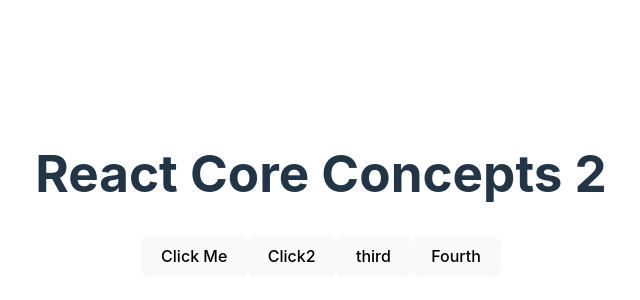
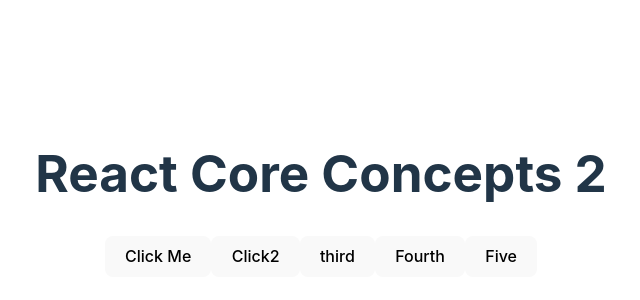
Before and after one commit to tamjidaWeb/react-core-concepts2, a React (Vite) app: page / in a window 1280 px wide. Shown: the part 206-506 px from the top of the page, without its empty margins (319-959 px from the left). Built offline with nearby package versions, Linux system fonts and the light colour scheme.

Commit message:
commited

```diff
--- a/src/App.jsx
+++ b/src/App.jsx
@@ -22,7 +22,8 @@ function App() {
      <button onClick={handleClick2}>Click2</button>
      <button onClick={() =>{alert('third clicked')}}>third</button>
     <button onClick={()=>{alert('fourth clicked')}}>Fourth</button>
-    {/* vejailla */}
+    {/* ve */}
+    <button onClick={()=> addToFive(3)}>Five</button>
     </>
   )
 }
```
